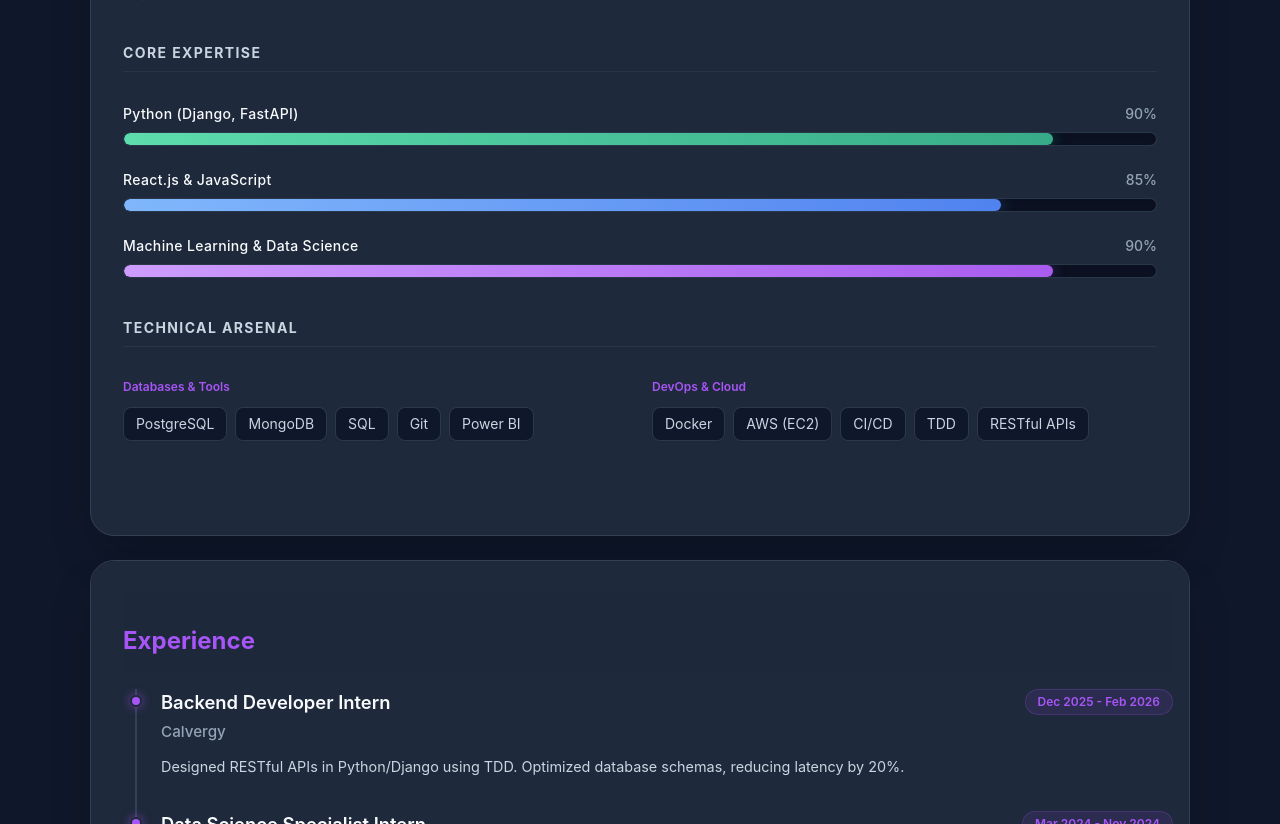
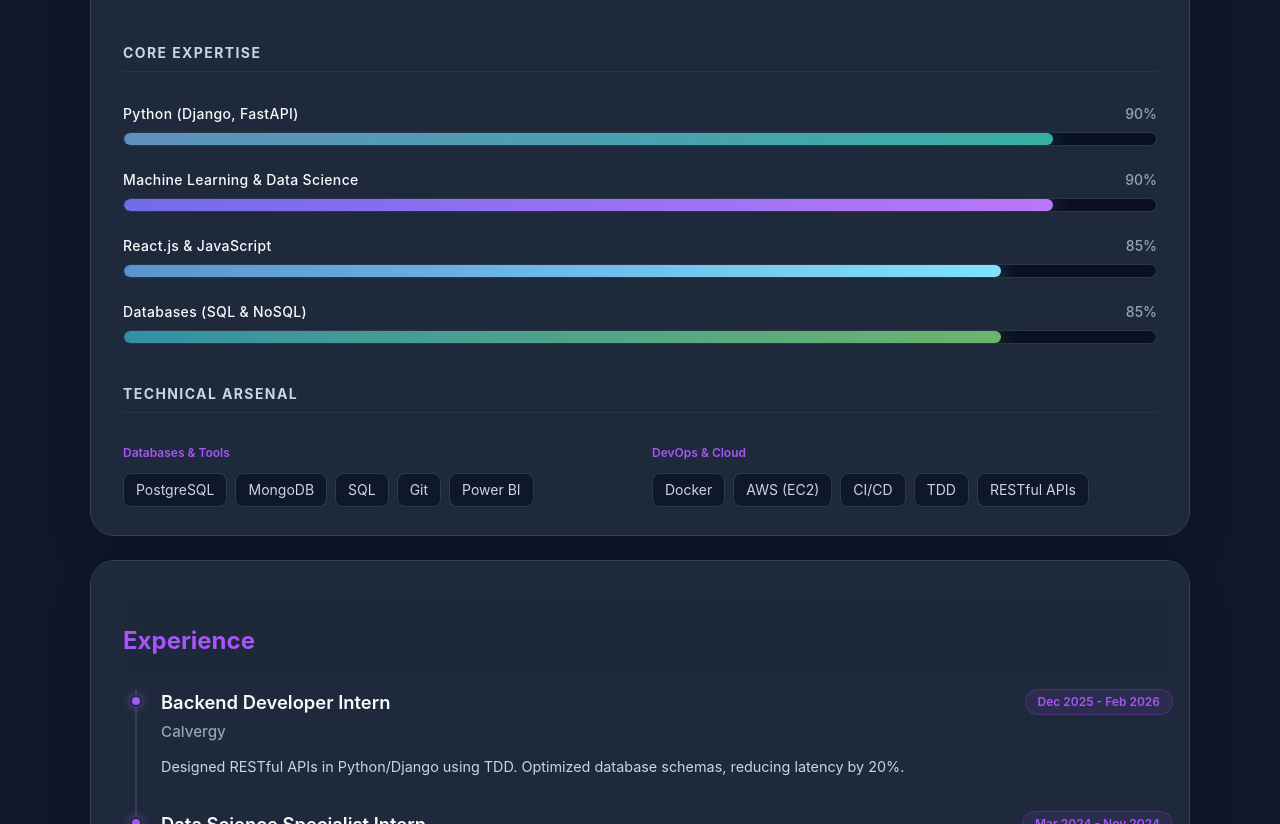
Before and after one commit to aswin8884/my-portfolio, a React (Vite) app: page / in a window 1280 px wide. Shown: the part 760-1584 px from the top of the page. Built offline with nearby package versions, Linux system fonts and the light colour scheme.

Commit message:
updated code

```diff
--- a/index.html
+++ b/index.html
@@ -4,7 +4,7 @@
     <meta charset="UTF-8" />
     <link rel="icon" type="image/svg+xml" href="/vite.svg" />
     <meta name="viewport" content="width=device-width, initial-scale=1.0" />
-    <title>my-portfolio</title>
+    <title>Aswin´s-portfolio</title>
   </head>
   <body>
     <div id="root"></div>
--- a/src/components/About.jsx
+++ b/src/components/About.jsx
@@ -5,26 +5,50 @@ const About = () => {
     {
       name: "Python (Django, FastAPI)",
       percentage: 90,
-      color: "from-emerald-400 to-emerald-600",
-      glow: "shadow-[0_0_15px_rgba(16,185,129,0.4)]"
+      color: "from-[#3776AB] to-[#05998b]",
+      glow: "shadow-[0_0_20px_rgba(5,153,139,0.5)]"
+    },
+    {
+      name: "Machine Learning & Data Science",
+      percentage: 90,
+      color: "from-[#4F46E5] to-[#A855F7]",
+      glow: "shadow-[0_0_20px_rgba(168,85,247,0.5)]"
     },
     {
       name: "React.js & JavaScript",
       percentage: 85,
-      color: "from-blue-400 to-blue-600",
-      glow: "shadow-[0_0_15px_rgba(59,130,246,0.4)]"
+      color: "from-[#3178C6] to-[#61DAFB]",
+      glow: "shadow-[0_0_20px_rgba(97,218,251,0.5)]"
     },
     {
-      name: "Machine Learning & Data Science",
-      percentage: 90,
-      color: "from-purple-400 to-purple-600",
-      glow: "shadow-[0_0_15px_rgba(168,85,247,0.4)]"
+      name: "Databases (SQL & NoSQL)",
+      percentage: 85,
+      color: "from-[#00758F] to-[#47A248]",
+      glow: "shadow-[0_0_20px_rgba(71,162,72,0.5)]"
     }
   ];
 
   const secondarySkills = {
     "Databases & Tools": ["PostgreSQL", "MongoDB", "SQL", "Git", "Power BI"],
     "DevOps & Cloud": ["Docker", "AWS (EC2)", "CI/CD", "TDD", "RESTful APIs"]
+  };
+
+  // --- NEW: Helper function to determine the brand glow colors for secondary skills ---
+  const getSkillGlowClass = (skill) => {
+    const s = skill.toLowerCase();
+    if (s.includes('postgres')) return 'hover:text-[#336791] hover:border-[#336791] hover:shadow-[0_0_12px_rgba(51,103,145,0.4)]';
+    if (s.includes('mongo')) return 'hover:text-[#47A248] hover:border-[#47A248] hover:shadow-[0_0_12px_rgba(71,162,72,0.4)]';
+    if (s.includes('sql') && !s.includes('no')) return 'hover:text-[#00758F] hover:border-[#00758F] hover:shadow-[0_0_12px_rgba(0,117,143,0.4)]'; // MySQL Blue
+    if (s.includes('git')) return 'hover:text-[#F05032] hover:border-[#F05032] hover:shadow-[0_0_12px_rgba(240,80,50,0.4)]';
+    if (s.includes('power bi')) return 'hover:text-[#F2C811] hover:border-[#F2C811] hover:shadow-[0_0_12px_rgba(242,200,17,0.4)]';
+    if (s.includes('docker')) return 'hover:text-[#2496ED] hover:border-[#2496ED] hover:shadow-[0_0_12px_rgba(36,150,237,0.4)]';
+    if (s.includes('aws')) return 'hover:text-[#FF9900] hover:border-[#FF9900] hover:shadow-[0_0_12px_rgba(255,153,0,0.4)]';
+    if (s.includes('ci/cd')) return 'hover:text-[#2088FF] hover:border-[#2088FF] hover:shadow-[0_0_12px_rgba(32,136,255,0.4)]'; // GitHub Actions Blue
+    if (s.includes('tdd')) return 'hover:text-[#10B981] hover:border-[#10B981] hover:shadow-[0_0_12px_rgba(16,185,129,0.4)]'; // Emerald Green
+    if (s.includes('rest')) return 'hover:text-[#FF6C37] hover:border-[#FF6C37] hover:shadow-[0_0_12px_rgba(255,108,55,0.4)]'; // Postman Orange
+
+    // Fallback to the brand purple
+    return 'hover:text-brand hover:border-brand hover:shadow-[0_0_12px_rgba(168,85,247,0.5)]';
   };
 
    return (
@@ -92,7 +116,7 @@ const About = () => {
                 {items.map(skill => (
                   <span
                     key={skill}
-                    className="bg-slate-900 text-slate-300 border border-slate-700/80 px-3 py-1.5 rounded-lg text-sm hover:border-brand hover:text-white hover:bg-slate-800 transition-all cursor-default shadow-sm"
+                    className={`bg-slate-900 text-slate-300 border border-slate-700/80 px-3 py-1.5 rounded-lg text-sm transition-all duration-300 cursor-default shadow-sm ${getSkillGlowClass(skill)}`}
                   >
                     {skill}
                   </span>
--- a/src/components/Navbar.jsx
+++ b/src/components/Navbar.jsx
@@ -32,7 +32,7 @@ const Navbar = () => {
   return (
     <nav className="fixed top-0 left-0 w-full h-[75px] flex justify-between items-center px-[5%] bg-darkBg/85 backdrop-blur-md z-[2000] border-b border-cardBorder">
       <div className="text-[1.8rem] font-extrabold text-slate-50">
-        <a href="#">Aswin.</a>
+        <a href="#">Aswin</a>
       </div>
 
       <ul className="hidden md:flex gap-8 list-none">
--- a/src/data/experience.js
+++ b/src/data/experience.js
@@ -3,28 +3,28 @@ export const experienceData = [
     id: 1,
     role: "Backend Developer Intern",
     company: "Calvergy",
-    date: "Dec 2025 - Feb 2026", // [cite: 14]
+    date: "Dec 2025 - Feb 2026",
     description: "Designed RESTful APIs in Python/Django using TDD. Optimized database schemas, reducing latency by 20%." // [cite: 15, 16]
   },
   {
     id: 2,
     role: "Data Science Specialist Intern",
     company: "Luminar Technolab",
-    date: "Mar 2024 - Nov 2024", // [cite: 17]
+    date: "Mar 2024 - Nov 2024",
     description: "Analyzed 15,000+ records using predictive modeling. Built Power BI dashboards for data-driven decisions." // [cite: 18, 19]
   },
   {
     id: 3,
     role: "Software Developer Intern",
     company: "Soft Solutions",
-    date: "Feb 2020 - Aug 2020", // [cite: 20]
+    date: "Feb 2020 - Aug 2020",
     description: "Developed scalable full-stack web solutions using Python, supporting 500+ daily active users." // [cite: 21]
   },
   {
     id: 4,
     role: "Full-stack Developer Intern",
     company: "LCC Computer Education",
-    date: "Jul 2019 - Jan 2020", // [cite: 23]
+    date: "Jul 2019 - Jan 2020",
     description: "Built responsive frontend interfaces using React.js and Django, reducing page load times by 40%." // [cite: 24]
   }
 ];
```
